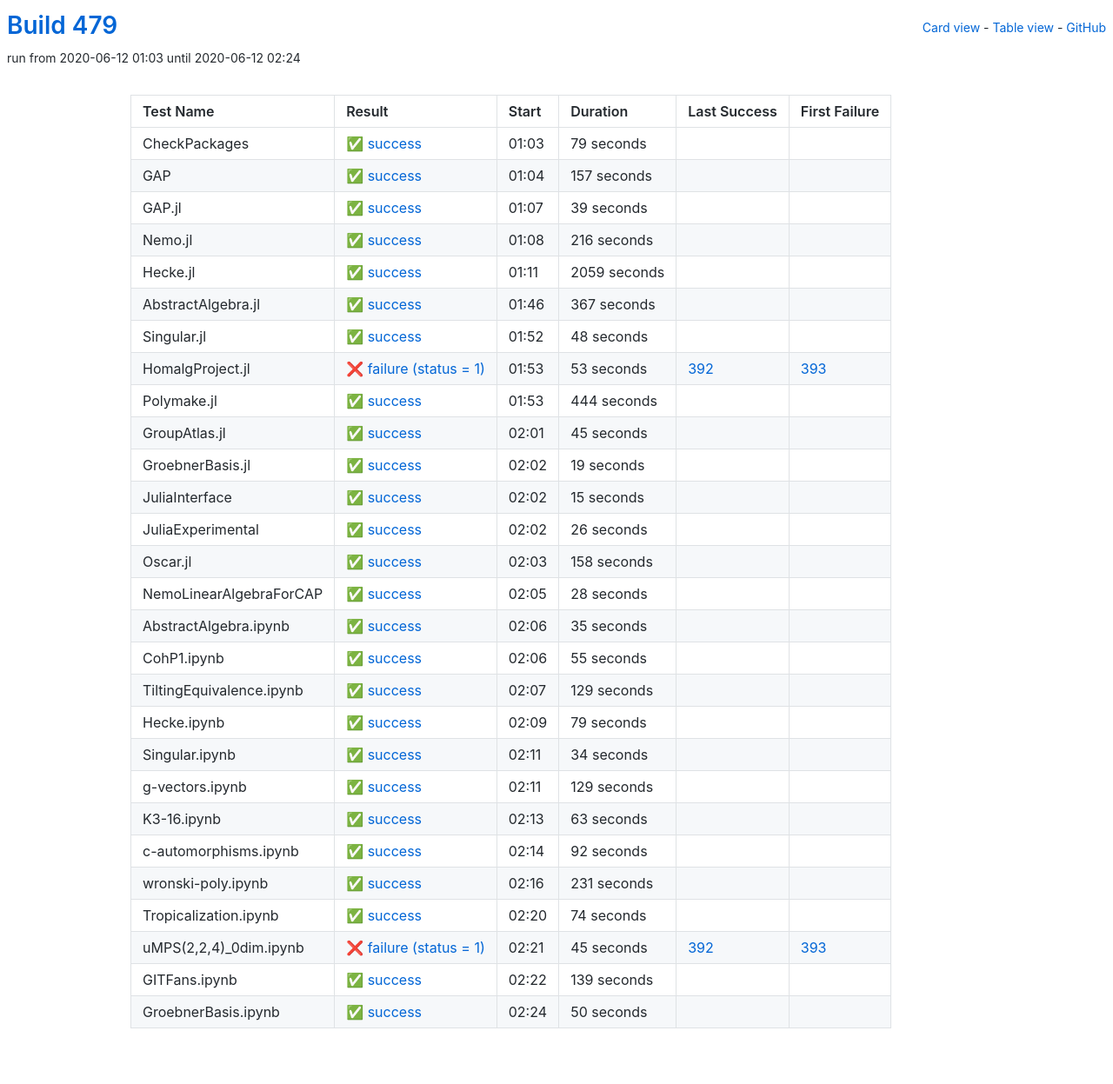
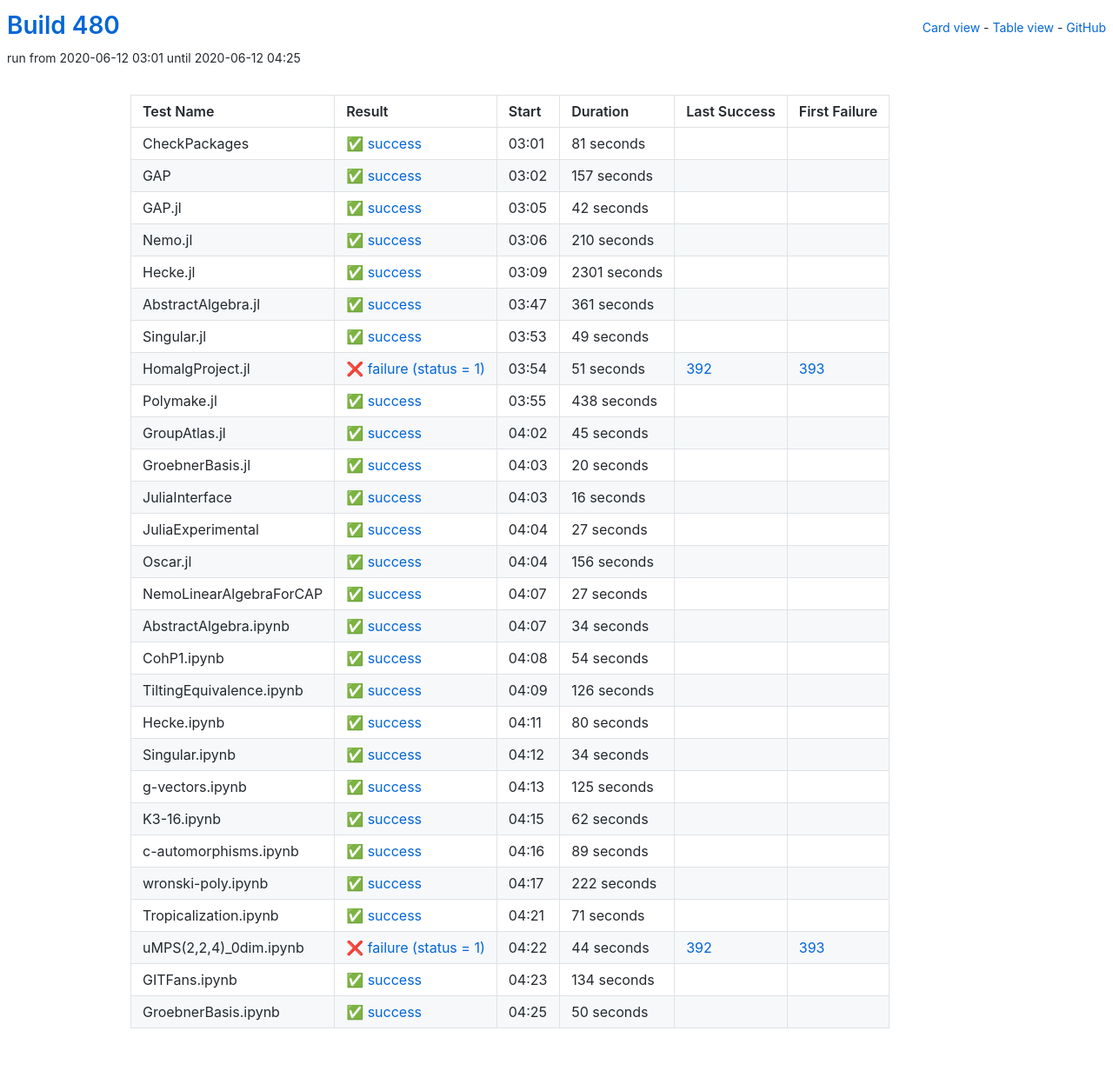
Before and after one commit to oscar-system/oscar-ci-status-1.4, a Jekyll site: the page built from table.html, in a window 1280 px wide. Shown: the whole page at 87% size. Built offline with Jekyll 4.4.1, drawn with Linux system fonts in a browser that asks for light colours.

Commit message:
Build #480

```diff
--- a/_data/ci.yml
+++ b/_data/ci.yml
@@ -1,6 +1,6 @@
 ---
-build: 479
-build_url: https://oscarci.mathematik.uni-kl.de/job/oscar-julia-1.4/479/
+build: 480
+build_url: https://oscarci.mathematik.uni-kl.de/job/oscar-julia-1.4/480/
 job: oscar-julia-1.4
 organization: oscar-system
 repo: oscar-ci-status-1.4
@@ -8,20 +8,20 @@ repourl: https://github.com/oscar-system/oscar-ci-status-1.4
 tests:
 - name: CheckPackages
   id: checkpackages
-  log: https://oscarci.mathematik.uni-kl.de/job/oscar-julia-1.4/479/artifact/logs/build-479/CheckPackages.log
-  start: 2020-06-12 01:03
+  log: https://oscarci.mathematik.uni-kl.de/job/oscar-julia-1.4/480/artifact/logs/build-480/CheckPackages.log
+  start: 2020-06-12 03:01
   success: true
   exitcode: 0
   status: success
-  duration: 79
+  duration: 81
   last_success: false
   last_success_url:
   first_failure: false
   first_failure_url:
 - name: GAP
   id: gap
-  log: https://oscarci.mathematik.uni-kl.de/job/oscar-julia-1.4/479/artifact/logs/build-479/GAP.log
-  start: 2020-06-12 01:04
+  log: https://oscarci.mathematik.uni-kl.de/job/oscar-julia-1.4/480/artifact/logs/build-480/GAP.log
+  start: 2020-06-12 03:02
   success: true
   exitcode: 0
   status: success
@@ -32,92 +32,92 @@ tests:
   first_failure_url:
 - name: GAP.jl
   id: gap-jl
-  log: https://oscarci.mathematik.uni-kl.de/job/oscar-julia-1.4/479/artifact/logs/build-479/GAP.jl.log
-  start: 2020-06-12 01:07
+  log: https://oscarci.mathematik.uni-kl.de/job/oscar-julia-1.4/480/artifact/logs/build-480/GAP.jl.log
+  start: 2020-06-12 03:05
   success: true
   exitcode: 0
   status: success
-  duration: 39
+  duration: 42
   last_success: false
   last_success_url:
   first_failure: false
   first_failure_url:
 - name: Nemo.jl
   id: nemo-jl
-  log: https://oscarci.mathematik.uni-kl.de/job/oscar-julia-1.4/479/artifact/logs/build-479/Nemo.jl.log
-  start: 2020-06-12 01:08
+  log: https://oscarci.mathematik.uni-kl.de/job/oscar-julia-1.4/480/artifact/logs/build-480/Nemo.jl.log
+  start: 2020-06-12 03:06
   success: true
   exitcode: 0
   status: success
-  duration: 216
+  duration: 210
   last_success: false
   last_success_url:
   first_failure: false
   first_failure_url:
 - name: Hecke.jl
   id: hecke-jl
-  log: https://oscarci.mathematik.uni-kl.de/job/oscar-julia-1.4/479/artifact/logs/build-479/Hecke.jl.log
-  start: 2020-06-12 01:11
+  log: https://oscarci.mathematik.uni-kl.de/job/oscar-julia-1.4/480/artifact/logs/build-480/Hecke.jl.log
+  start: 2020-06-12 03:09
   success: true
   exitcode: 0
   status: success
-  duration: 2059
+  duration: 2301
   last_success: false
   last_success_url:
   first_failure: false
   first_failure_url:
 - name: AbstractAlgebra.jl
   id: abstractalgebra-jl
-  log: https://oscarci.mathematik.uni-kl.de/job/oscar-julia-1.4/479/artifact/logs/build-479/AbstractAlgebra.jl.log
-  start: 2020-06-12 01:46
+  log: https://oscarci.mathematik.uni-kl.de/job/oscar-julia-1.4/480/artifact/logs/build-480/AbstractAlgebra.jl.log
+  start: 2020-06-12 03:47
   success: true
   exitcode: 0
   status: success
-  duration: 367
+  duration: 361
   last_success: false
   last_success_url:
   first_failure: false
   first_failure_url:
 - name: Singular.jl
   id: singular-jl
-  log: https://oscarci.mathematik.uni-kl.de/job/oscar-julia-1.4/479/artifact/logs/build-479/Singular.jl.log
-  start: 2020-06-12 01:52
+  log: https://oscarci.mathematik.uni-kl.de/job/oscar-julia-1.4/480/artifact/logs/build-480/Singular.jl.log
+  start: 2020-06-12 03:53
   success: true
   exitcode: 0
   status: success
-  duration: 48
+  duration: 49
   last_success: false
   last_success_url:
   first_failure: false
   first_failure_url:
 - name: HomalgProject.jl
   id: homalgproject-jl
-  log: https://oscarci.mathematik.uni-kl.de/job/oscar-julia-1.4/479/artifact/logs/build-479/HomalgProject.jl.log
-  start: 2020-06-12 01:53
+  log: https://oscarci.mathematik.uni-kl.de/job/oscar-julia-1.4/480/artifact/logs/build-480/HomalgProject.jl.log
+  start: 2020-06-12 03:54
   success: false
   exitcode: 1
   status: failure
-  duration: 53
+  duration: 51
   last_success: 392
   last_success_url: https://oscarci.mathematik.uni-kl.de/job/oscar-julia-1.4/392/
   first_failure: 393
   first_failure_url: https://oscarci.mathematik.uni-kl.de/job/oscar-julia-1.4/393/
 - name: Polymake.jl
   id: polymake-jl
-  log: https://oscarci.mathematik.uni-kl.de/job/oscar-julia-1.4/479/artifact/logs/build-479/Polymake.jl.log
-  start: 2020-06-12 01:53
+  log: https://oscarci.mathematik.uni-kl.de/job/oscar-julia-1.4/480/artifact/logs/build-480/Polymake.jl.log
+  start: 2020-06-12 03:55
   success: true
   exitcode: 0
   status: success
-  duration: 444
+  duration: 438
   last_success: false
   last_success_url:
   first_failure: false
   first_failure_url:
 - name: GroupAtlas.jl
   id: groupatlas-jl
-  log: https://oscarci.mathematik.uni-kl.de/job/oscar-julia-1.4/479/artifact/logs/build-479/GroupAtlas.jl.log
-  start: 2020-06-12 02:01
+  log: https://oscarci.mathematik.uni-kl.de/job/oscar-julia-1.4/480/artifact/logs/build-480/GroupAtlas.jl.log
+  start: 2020-06-12 04:02
   success: true
   exitcode: 0
   status: success
@@ -128,116 +128,116 @@ tests:
   first_failure_url:
 - name: GroebnerBasis.jl
   id: groebnerbasis-jl
-  log: https://oscarci.mathematik.uni-kl.de/job/oscar-julia-1.4/479/artifact/logs/build-479/GroebnerBasis.jl.log
-  start: 2020-06-12 02:02
+  log: https://oscarci.mathematik.uni-kl.de/job/oscar-julia-1.4/480/artifact/logs/build-480/GroebnerBasis.jl.log
+  start: 2020-06-12 04:03
   success: true
   exitcode: 0
   status: success
-  duration: 19
+  duration: 20
   last_success: false
   last_success_url:
   first_failure: false
   first_failure_url:
 - name: JuliaInterface
   id: juliainterface
-  log: https://oscarci.mathematik.uni-kl.de/job/oscar-julia-1.4/479/artifact/logs/build-479/JuliaInterface.log
-  start: 2020-06-12 02:02
+  log: https://oscarci.mathematik.uni-kl.de/job/oscar-julia-1.4/480/artifact/logs/build-480/JuliaInterface.log
+  start: 2020-06-12 04:03
   success: true
   exitcode: 0
   status: success
-  duration: 15
+  duration: 16
   last_success: false
   last_success_url:
   first_failure: false
   first_failure_url:
 - name: JuliaExperimental
   id: juliaexperimental
-  log: https://oscarci.mathematik.uni-kl.de/job/oscar-julia-1.4/479/artifact/logs/build-479/JuliaExperimental.log
-  start: 2020-06-12 02:02
+  log: https://oscarci.mathematik.uni-kl.de/job/oscar-julia-1.4/480/artifact/logs/build-480/JuliaExperimental.log
+  start: 2020-06-12 04:04
   success: true
   exitcode: 0
   status: success
-  duration: 26
+  duration: 27
   last_success: false
   last_success_url:
   first_failure: false
   first_failure_url:
 - name: Oscar.jl
   id: oscar-jl
-  log: https://oscarci.mathematik.uni-kl.de/job/oscar-julia-1.4/479/artifact/logs/build-479/Oscar.jl.log
-  start: 2020-06-12 02:03
+  log: https://oscarci.mathematik.uni-kl.de/job/oscar-julia-1.4/480/artifact/logs/build-480/Oscar.jl.log
+  start: 2020-06-12 04:04
   success: true
   exitcode: 0
   status: success
-  duration: 158
+  duration: 156
   last_success: false
   last_success_url:
   first_failure: false
   first_failure_url:
 - name: NemoLinearAlgebraForCAP
   id: nemolinearalgebraforcap
-  log: https://oscarci.mathematik.uni-kl.de/job/oscar-julia-1.4/479/artifact/logs/build-479/NemoLinearAlgebraForCAP.log
-  start: 2020-06-12 02:05
+  log: https://oscarci.mathematik.uni-kl.de/job/oscar-julia-1.4/480/artifact/logs/build-480/NemoLinearAlgebraForCAP.log
+  start: 2020-06-12 04:07
   success: true
   exitcode: 0
   status: success
-  duration: 28
+  duration: 27
   last_success: false
   last_success_url:
   first_failure: false
   first_failure_url:
 - name: AbstractAlgebra.ipynb
   id: abstractalgebra-ipynb
-  log: https://oscarci.mathematik.uni-kl.de/job/oscar-julia-1.4/479/artifact/logs/build-479/AbstractAlgebra.ipynb.log
-  start: 2020-06-12 02:06
+  log: https://oscarci.mathematik.uni-kl.de/job/oscar-julia-1.4/480/artifact/logs/build-480/AbstractAlgebra.ipynb.log
+  start: 2020-06-12 04:07
   success: true
   exitcode: 0
   status: success
-  duration: 35
+  duration: 34
   last_success: false
   last_success_url:
   first_failure: false
   first_failure_url:
 - name: CohP1.ipynb
   id: cohp1-ipynb
-  log: https://oscarci.mathematik.uni-kl.de/job/oscar-julia-1.4/479/artifact/logs/build-479/CohP1.ipynb.log
-  start: 2020-06-12 02:06
+  log: https://oscarci.mathematik.uni-kl.de/job/oscar-julia-1.4/480/artifact/logs/build-480/CohP1.ipynb.log
+  start: 2020-06-12 04:08
   success: true
   exitcode: 0
   status: success
-  duration: 55
+  duration: 54
   last_success: false
   last_success_url:
   first_failure: false
   first_failure_url:
 - name: TiltingEquivalence.ipynb
   id: tiltingequivalence-ipynb
-  log: https://oscarci.mathematik.uni-kl.de/job/oscar-julia-1.4/479/artifact/logs/build-479/TiltingEquivalence.ipynb.log
-  start: 2020-06-12 02:07
+  log: https://oscarci.mathematik.uni-kl.de/job/oscar-julia-1.4/480/artifact/logs/build-480/TiltingEquivalence.ipynb.log
+  start: 2020-06-12 04:09
   success: true
   exitcode: 0
   status: success
-  duration: 129
+  duration: 126
   last_success: false
   last_success_url:
   first_failure: false
   first_failure_url:
 - name: Hecke.ipynb
   id: hecke-ipynb
-  log: https://oscarci.mathematik.uni-kl.de/job/oscar-julia-1.4/479/artifact/logs/build-479/Hecke.ipynb.log
-  start: 2020-06-12 02:09
+  log: https://oscarci.mathematik.uni-kl.de/job/oscar-julia-1.4/480/artifact/logs/build-480/Hecke.ipynb.log
+  start: 2020-06-12 04:11
   success: true
   exitcode: 0
   status: success
-  duration: 79
+  duration: 80
   last_success: false
   last_success_url:
   first_failure: false
   first_failure_url:
 - name: Singular.ipynb
   id: singular-ipynb
-  log: https://oscarci.mathematik.uni-kl.de/job/oscar-julia-1.4/479/artifact/logs/build-479/Singular.ipynb.log
-  start: 2020-06-12 02:11
+  log: https://oscarci.mathematik.uni-kl.de/job/oscar-julia-1.4/480/artifact/logs/build-480/Singular.ipynb.log
+  start: 2020-06-12 04:12
   success: true
   exitcode: 0
   status: success
@@ -248,92 +248,92 @@ tests:
   first_failure_url:
 - name: g-vectors.ipynb
   id: g-vectors-ipynb
-  log: https://oscarci.mathematik.uni-kl.de/job/oscar-julia-1.4/479/artifact/logs/build-479/g-vectors.ipynb.log
-  start: 2020-06-12 02:11
+  log: https://oscarci.mathematik.uni-kl.de/job/oscar-julia-1.4/480/artifact/logs/build-480/g-vectors.ipynb.log
+  start: 2020-06-12 04:13
   success: true
   exitcode: 0
   status: success
-  duration: 129
+  duration: 125
   last_success: false
   last_success_url:
   first_failure: false
   first_failure_url:
 - name: K3-16.ipynb
   id: k3-16-ipynb
-  log: https://oscarci.mathematik.uni-kl.de/job/oscar-julia-1.4/479/artifact/logs/build-479/K3-16.ipynb.log
-  start: 2020-06-12 02:13
+  log: https://oscarci.mathematik.uni-kl.de/job/oscar-julia-1.4/480/artifact/logs/build-480/K3-16.ipynb.log
+  start: 2020-06-12 04:15
   success: true
   exitcode: 0
   status: success
-  duration: 63
+  duration: 62
   last_success: false
   last_success_url:
   first_failure: false
   first_failure_url:
 - name: c-automorphisms.ipynb
   id: c-automorphisms-ipynb
-  log: https://oscarci.mathematik.uni-kl.de/job/oscar-julia-1.4/479/artifact/logs/build-479/c-automorphisms.ipynb.log
-  start: 2020-06-12 02:14
+  log: https://oscarci.mathematik.uni-kl.de/job/oscar-julia-1.4/480/artifact/logs/build-480/c-automorphisms.ipynb.log
+  start: 2020-06-12 04:16
   success: true
   exitcode: 0
   status: success
-  duration: 92
+  duration: 89
   last_success: false
   last_success_url:
   first_failure: false
   first_failure_url:
 - name: wronski-poly.ipynb
   id: wronski-poly-ipynb
-  log: https://oscarci.mathematik.uni-kl.de/job/oscar-julia-1.4/479/artifact/logs/build-479/wronski-poly.ipynb.log
-  start: 2020-06-12 02:16
+  log: https://oscarci.mathematik.uni-kl.de/job/oscar-julia-1.4/480/artifact/logs/build-480/wronski-poly.ipynb.log
+  start: 2020-06-12 04:17
   success: true
   exitcode: 0
   status: success
-  duration: 231
+  duration: 222
   last_success: false
   last_success_url:
   first_failure: false
   first_failure_url:
 - name: Tropicalization.ipynb
   id: tropicalization-ipynb
-  log: https://oscarci.mathematik.uni-kl.de/job/oscar-julia-1.4/479/artifact/logs/build-479/Tropicalization.ipynb.log
-  start: 2020-06-12 02:20
+  log: https://oscarci.mathematik.uni-kl.de/job/oscar-julia-1.4/480/artifact/logs/build-480/Tropicalization.ipynb.log
+  start: 2020-06-12 04:21
   success: true
   exitcode: 0
   status: success
-  duration: 74
+  duration: 71
   last_success: false
   last_success_url:
   first_failure: false
   first_failure_url:
 - name: uMPS(2,2,4)_0dim.ipynb
   id: umps-2-2-4-0dim-ipynb
-  log: https://oscarci.mathematik.uni-kl.de/job/oscar-julia-1.4/479/artifact/logs/build-479/uMPS-2-2-4-_0dim.ipynb.log
-  start: 2020-06-12 02:21
+  log: https://oscarci.mathematik.uni-kl.de/job/oscar-julia-1.4/480/artifact/logs/build-480/uMPS-2-2-4-_0dim.ipynb.log
+  start: 2020-06-12 04:22
   success: false
   exitcode: 1
   status: failure
-  duration: 45
+  duration: 44
   last_success: 392
   last_success_url: https://oscarci.mathematik.uni-kl.de/job/oscar-julia-1.4/392/
   first_failure: 393
   first_failure_url: https://oscarci.mathematik.uni-kl.de/job/oscar-julia-1.4/393/
 - name: GITFans.ipynb
   id: gitfans-ipynb
-  log: https://oscarci.mathematik.uni-kl.de/job/oscar-julia-1.4/479/artifact/logs/build-479/GITFans.ipynb.log
-  start: 2020-06-12 02:22
+  log: https://oscarci.mathematik.uni-kl.de/job/oscar-julia-1.4/480/artifact/logs/build-480/GITFans.ipynb.log
+  start: 2020-06-12 04:23
   success: true
   exitcode: 0
   status: success
-  duration: 139
+  duration: 134
   last_success: false
   last_success_url:
   first_failure: false
   first_failure_url:
 - name: GroebnerBasis.ipynb
   id: groebnerbasis-ipynb
-  log: https://oscarci.mathematik.uni-kl.de/job/oscar-julia-1.4/479/artifact/logs/build-479/GroebnerBasis.ipynb.log
-  start: 2020-06-12 02:24
+  log: https://oscarci.mathematik.uni-kl.de/job/oscar-julia-1.4/480/artifact/logs/build-480/GroebnerBasis.ipynb.log
+  start: 2020-06-12 04:25
   success: true
   exitcode: 0
   status: success
```
Also changed, not shown: README.md.
